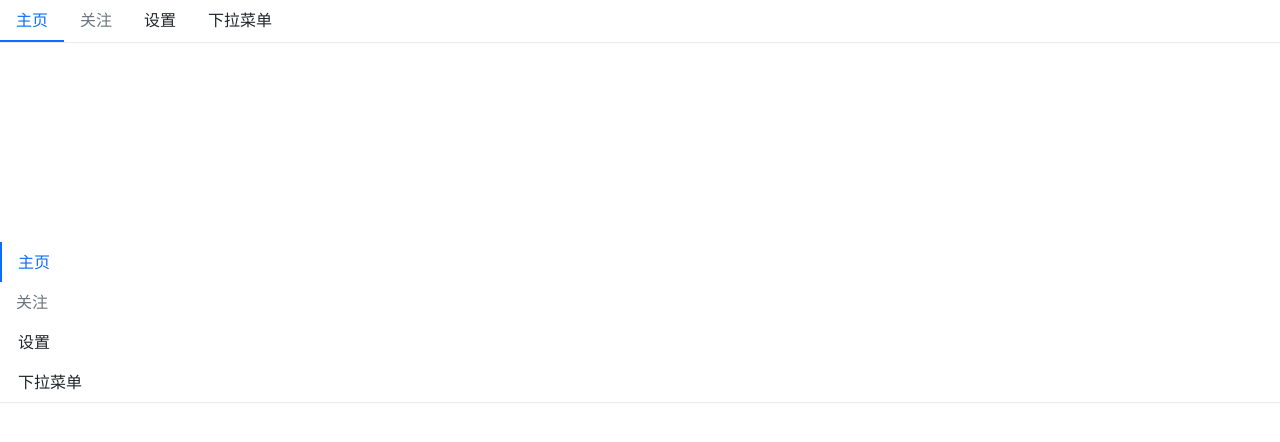
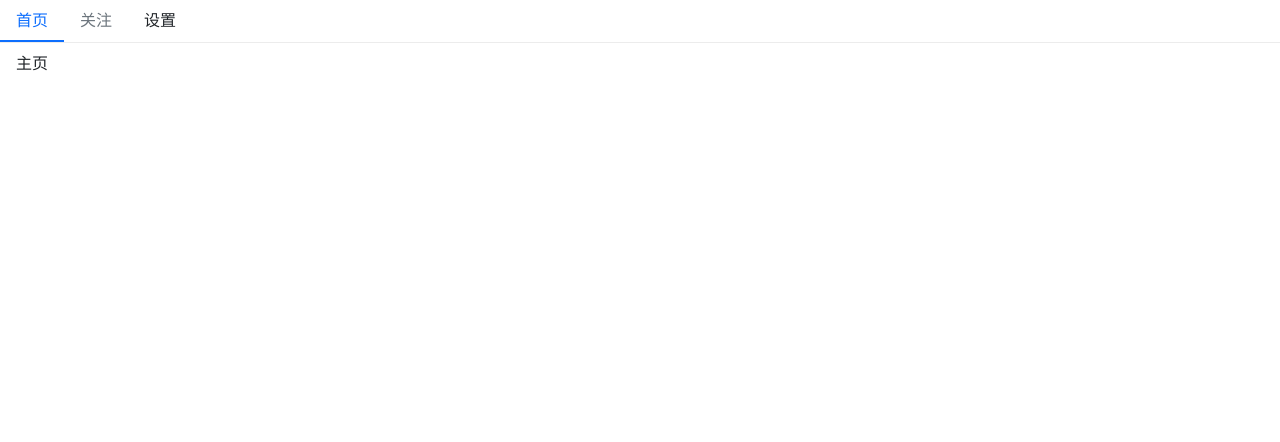
Before and after one commit to yty010706/react-ts-mock-antd, a React (Vite) app: page / in a window 1280 px wide. Shown: the top 442 px of the page. Built offline with nearby package versions, Linux system fonts and the light colour scheme.

Commit message:
Tabs coding and test

```diff
--- /dev/null
+++ b/src/App/TestTabs.tsx
@@ -0,0 +1,21 @@
+import Tabs from '@/components/Tabs';
+
+const TabItem = Tabs.Item;
+
+function TestTabs() {
+  return (
+    <>
+      <div>
+        <Tabs defaultIndex={0}>
+          <TabItem label="首页">主页</TabItem>
+          <TabItem label="关注" disabled>
+            关注
+          </TabItem>
+          <TabItem label="设置">{<div>123</div>}</TabItem>
+        </Tabs>
+      </div>
+    </>
+  );
+}
+
+export default TestTabs;
--- a/src/components/Tabs/_style.scss
+++ b/src/components/Tabs/_style.scss
@@ -0,0 +1,38 @@
+.tabs-items {
+  display: flex;
+  flex-wrap: nowrap;
+  padding-left: 0;
+  margin-bottom: $tabs-border-width;
+  list-style: none;
+  box-shadow: $tabs-box-shadow;
+
+  .tabs-item {
+    padding: $tabs-item-padding-y $tabs-item-padding-x;
+    cursor: pointer;
+
+    &.active,
+    &:hover {
+      color: $tabs-item-active-color;
+    }
+
+    &.active {
+      border-bottom: $tabs-item-active-border-width solid $tabs-item-active-color;
+    }
+
+    &[disable],
+    &.disabled {
+      color: $tabs-item-disabled-color;
+      border-bottom: none;
+      cursor: not-allowed;
+
+      >* {
+        pointer-events: none;
+      }
+    }
+  }
+}
+
+.tabs-content {
+  padding: $tabs-content-padding-y $tabs-content-padding-x;
+  background-color: $body-bg;
+}
--- a/src/components/Tabs/index.tsx
+++ b/src/components/Tabs/index.tsx
@@ -0,0 +1,10 @@
+import Tabs, { TabProps } from './tabs';
+import TabItem, { TabItemProps } from './tabItem';
+
+interface ITabsComponent extends React.FC<TabProps> {
+  Item: React.FC<TabItemProps>;
+}
+const TransTabs = Tabs as ITabsComponent;
+TransTabs.Item = TabItem;
+
+export default TransTabs;
--- a/src/components/Tabs/tabItem.tsx
+++ b/src/components/Tabs/tabItem.tsx
@@ -0,0 +1,42 @@
+import classNames from 'classnames';
+import { MouseEvent, ReactNode, useContext, useEffect } from 'react';
+import { TabsContext } from './tabs';
+
+interface BaseTabItemProps {
+  index?: number;
+  label: ReactNode;
+  disabled?: boolean;
+}
+
+export type TabItemProps = BaseTabItemProps &
+  React.HTMLAttributes<HTMLLIElement>;
+
+const TabItem: React.FC<TabItemProps> = props => {
+  const { index, label, disabled, children, className } = props;
+  const { selectIndex, onSelect, setContent } = useContext(TabsContext);
+
+  const classes = classNames('tabs-item', className, {
+    disabled,
+    active: selectIndex === index,
+  });
+
+  useEffect(() => {
+    selectIndex === index && setContent!(children);
+  }, [selectIndex]);
+
+  const handleClick = (e: MouseEvent) => {
+    e.preventDefault();
+    !disabled && onSelect && onSelect(index!);
+  };
+
+  return (
+    <>
+      <li className={classes} onClick={e => handleClick(e)}>
+        {label}
+      </li>
+    </>
+  );
+};
+
+TabItem.displayName = 'TabItem';
+export default TabItem;
--- a/src/components/Tabs/tabs.tsx
+++ b/src/components/Tabs/tabs.tsx
@@ -0,0 +1,78 @@
+import classNames from 'classnames';
+import React, {
+  cloneElement,
+  createContext,
+  FunctionComponent,
+  ReactElement,
+  useMemo,
+  useState,
+} from 'react';
+import { TabItemProps } from './tabItem';
+
+interface BaseTabProps {
+  defaultIndex?: number;
+  onSelect?: (index: number) => void;
+}
+export type TabProps = BaseTabProps & React.HTMLAttributes<HTMLDivElement>;
+interface TabContextProps {
+  selectIndex: number;
+  onSelect?: (index: number) => void;
+  setContent?: (content: any) => void;
+}
+
+export const TabsContext = createContext<TabContextProps>({
+  selectIndex: 0,
+});
+const Tabs: React.FC<TabProps> = props => {
+  const {
+    defaultIndex = 0,
+    onSelect,
+    className,
+    children,
+    ...restProps
+  } = props;
+  const [activeIndex, setActiveIndex] = useState(defaultIndex);
+  const [content, setContent] = useState(null);
+
+  const passedContext: TabContextProps = useMemo(() => {
+    return {
+      selectIndex: activeIndex,
+      onSelect: (index: number) => {
+        setActiveIndex(index);
+        onSelect && onSelect(index);
+      },
+      setContent: (content: any) => {
+        setContent(content);
+      },
+    };
+  }, [activeIndex]);
+
+  const classes = classNames('tabs', className);
+
+  const renderChildren = () => {
+    return React.Children.map(children, (child, idx) => {
+      const childElement = child as ReactElement<
+        TabItemProps,
+        FunctionComponent<TabItemProps>
+      >;
+      if (childElement.type.displayName === 'TabItem') {
+        return cloneElement(childElement, { index: idx });
+      } else {
+        console.error(
+          'Warning: Tabs has a child which is not a TabItem component'
+        );
+      }
+    });
+  };
+
+  return (
+    <div className={classes} {...restProps} data-testid="tabs">
+      <div className="tabs-items">
+        <TabsContext value={passedContext}> {renderChildren()}</TabsContext>
+      </div>
+      <div className="tabs-content">{content}</div>
+    </div>
+  );
+};
+
+export default Tabs;
--- a/src/main.tsx
+++ b/src/main.tsx
@@ -2,6 +2,7 @@ import { createRoot } from 'react-dom/client';
 import TestButton from './App/TestButton';
 import TestAlert from './App/TestAlert';
 import TestMenu from './App/TestMenu';
+import TestTabs from './App/TestTabs';
 import './styles/index.scss';
 
-createRoot(document.getElementById('root')!).render(<TestMenu />);
+createRoot(document.getElementById('root')!).render(<TestTabs />);
--- a/src/styles/_variables.scss
+++ b/src/styles/_variables.scss
@@ -243,6 +243,22 @@
     //submenu
     $submenu-box-shadow: 0 2px 4px 0 rgba(0, 0, 0, .12), 0 0 6px 0 rgba(0, 0, 0, .04);
 
+    // tabs
+    $tabs-border-width: $border-width !default;
+    $tabs-border-color: $border-width !default;
+    $tabs-box-shadow: inset 0 1px 0 rgba($white, .15), 0 1px 1px rgba($black, .075) !default;
+
+    // tabs-item
+    $tabs-item-padding-y: .5rem !default;
+    $tabs-item-padding-x: 1rem !default;
+    $tabs-item-active-color: $primary !default;
+    $tabs-item-active-border-width: 2px !default;
+    $tabs-item-disabled-color: $gray-600 !default;
+
+    // tabs-content
+    $tabs-content-padding-y: .5rem !default;
+    $tabs-content-padding-x: 1rem !default;
+
     //input
     $input-padding-y: $btn-padding-y !default;
     $input-padding-x: $btn-padding-x !default;
--- a/src/styles/index.scss
+++ b/src/styles/index.scss
@@ -15,3 +15,6 @@
 
 // Menu
 @import "../components/Menu/style";
+
+// Tabs
+@import "../components/Tabs/style";
```
Also changed, not shown: 2 other files (tests, documents, lock files or other folders).
